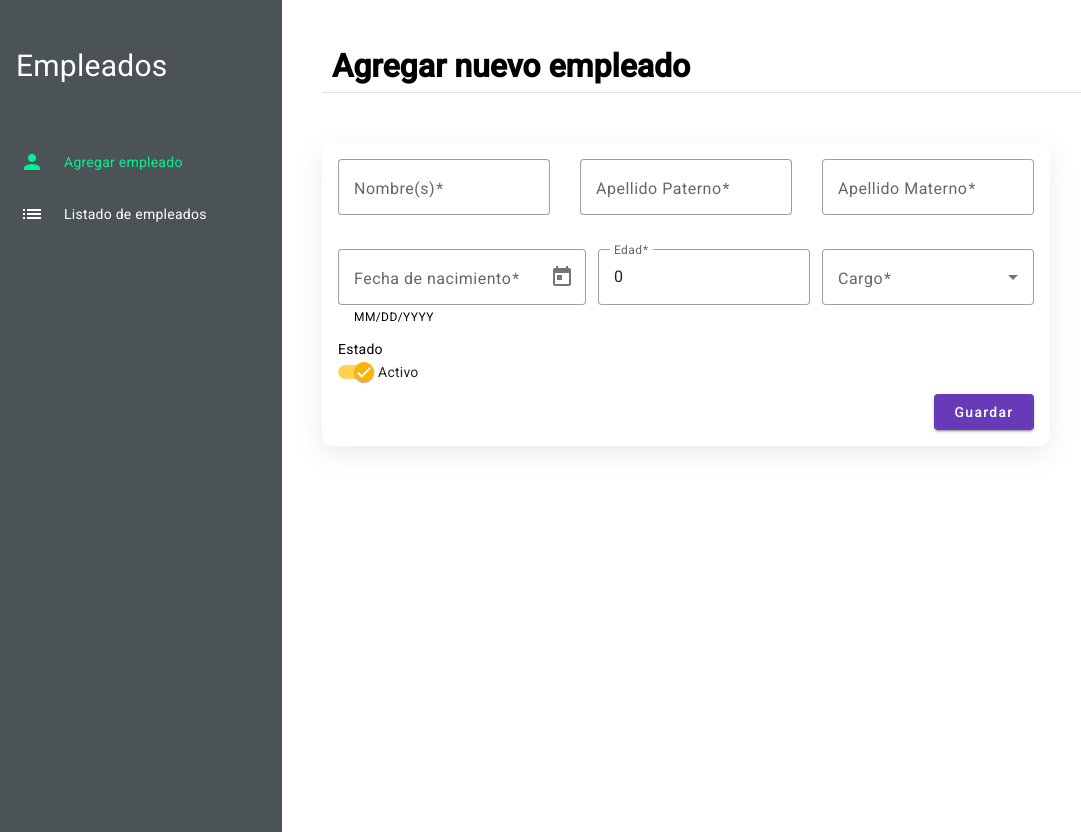
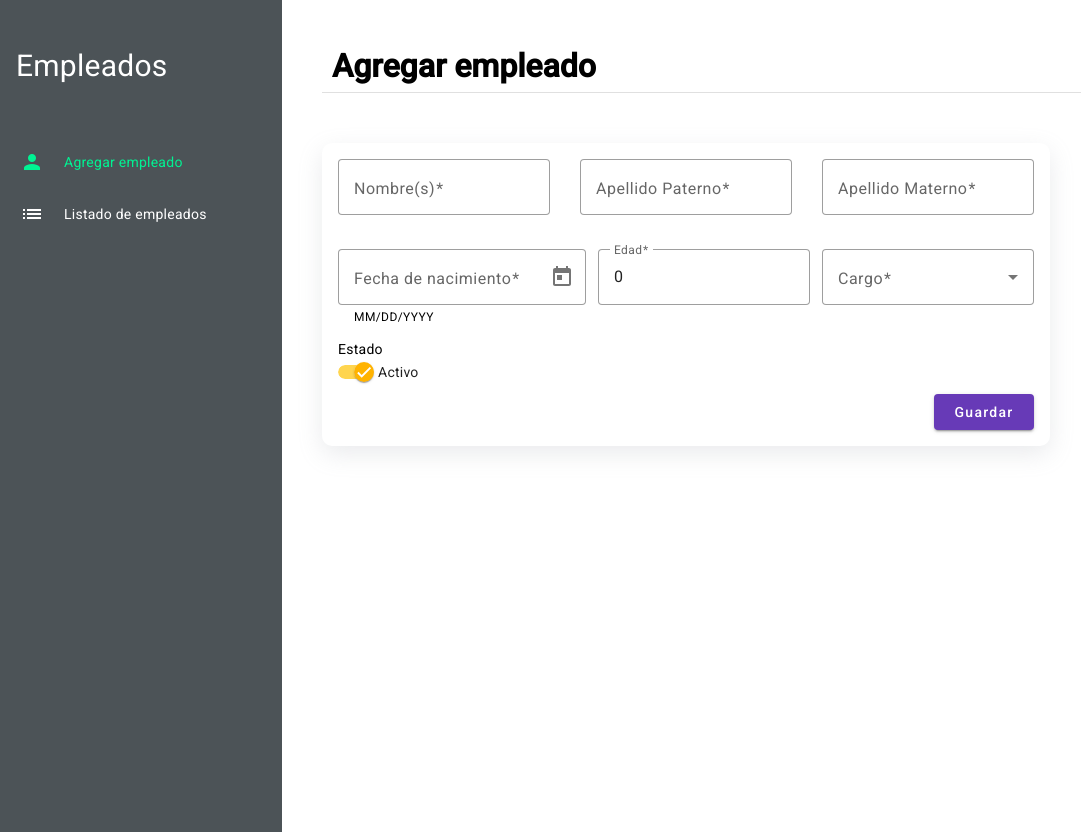
Before and after one commit to ErickDoev/prueba-users-app, an Angular app: page /add-employee in a window 1280 px wide. Shown: the whole page, without its empty margins (0-1081 px from the left). Built offline with nearby package versions, Linux system fonts and the light colour scheme.

Commit message:
[fix] se corrige tenxto

```diff
--- a/src/app/features/employees/pages/employee-page/employee-page.component.html
+++ b/src/app/features/employees/pages/employee-page/employee-page.component.html
@@ -1,5 +1,5 @@
 <div class="employee-page">
-  <app-title title="Agregar nuevo empleado"/>
+  <app-title title="Agregar empleado"/>
   <div class="form">
     <app-employee-form />
   </div>
```
